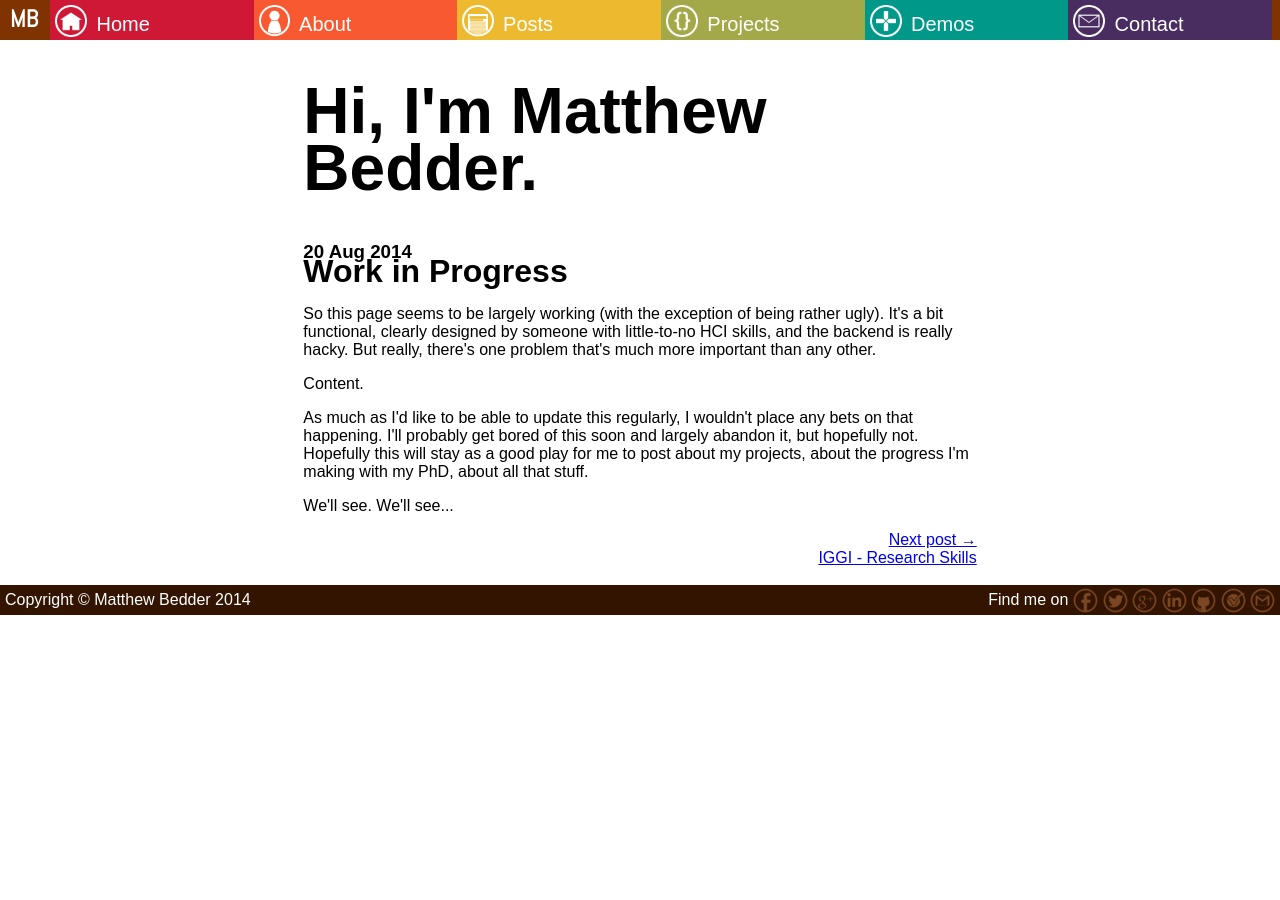
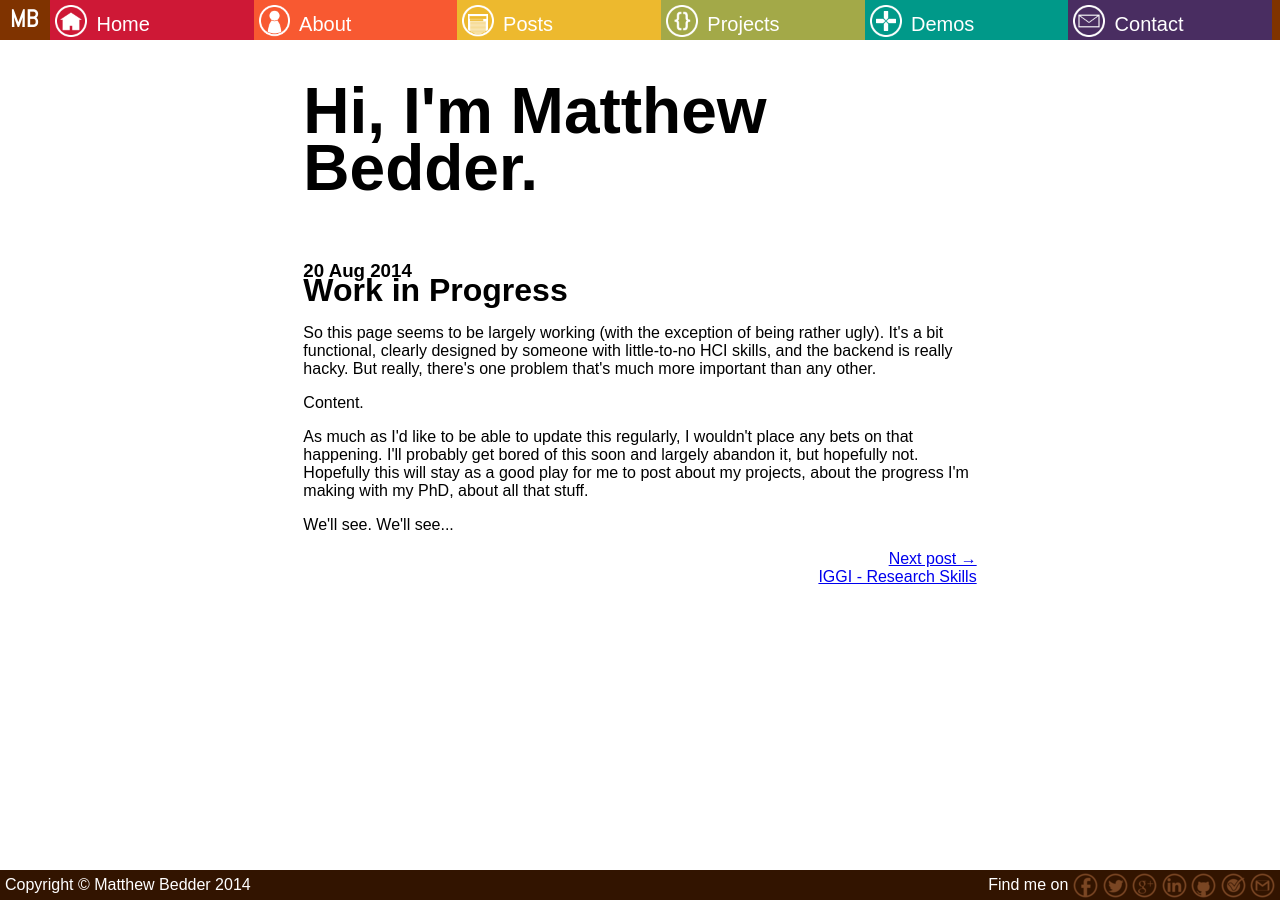
Before and after one commit to bedder/bedder.github.io, a Jekyll site: the page built from _posts/2014-08-20-my-todo-list.html, in a window 1280 px wide. Built offline with Jekyll 4.4.1, drawn with Linux system fonts in a browser that asks for light colours.

Commit message:
Updated post layout to use new footer

```diff
--- a/_layouts/post.html
+++ b/_layouts/post.html
@@ -13,6 +13,7 @@
 		<link href="/css/post.css" rel="stylesheet" type="text/css">
 	</head>
 	<body>
+		<div id="wrap">
 			<header>
 {% include header.html %}
 			</header>
@@ -37,10 +38,10 @@
 							<a href="{{ page.next.url }}">Next post &#8594;<br/>{{ page.next.title }}</a>
 						</div>
 {% endif %}
-					<br/><br/><br/>
 					</div>
 				</div>
 			</main>
+		</div>
 		<footer>
 {% include footer.html %}
 		</footer>
```
Lines whose indentation alone changed are shown as unchanged.
